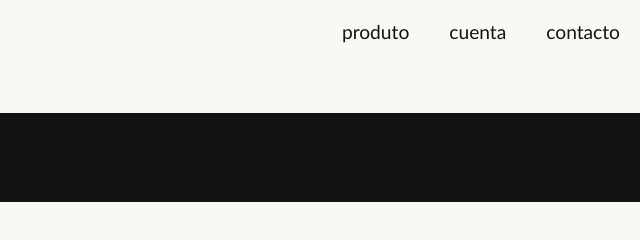
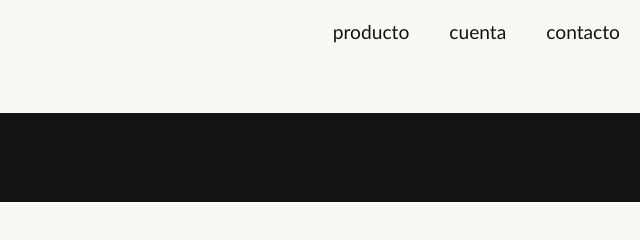
Before and after one commit to julietasegatorri/allchapelco, a plain HTML site: page contantofinal.HTML in a window 1280 px wide. Shown: the full height of the page, 640-1280 px from the left. Drawn offline with Linux system fonts and the light colour scheme.

Commit message:
Add files via upload

```diff
--- a/contantofinal.HTML
+++ b/contantofinal.HTML
@@ -16,7 +16,7 @@
 
         <nav id="navegador" class="">
             <ul>
-            <il><a href="productofinla.HTML.html">produto </a></il>
+            <il><a href="productofinla.HTML.html">producto </a></il>
             <il><a href="cuentafinal.HTML">cuenta </a></il>
             <il><a href="contantofinal.HTML">contacto </a></il>
             </ul>
```
